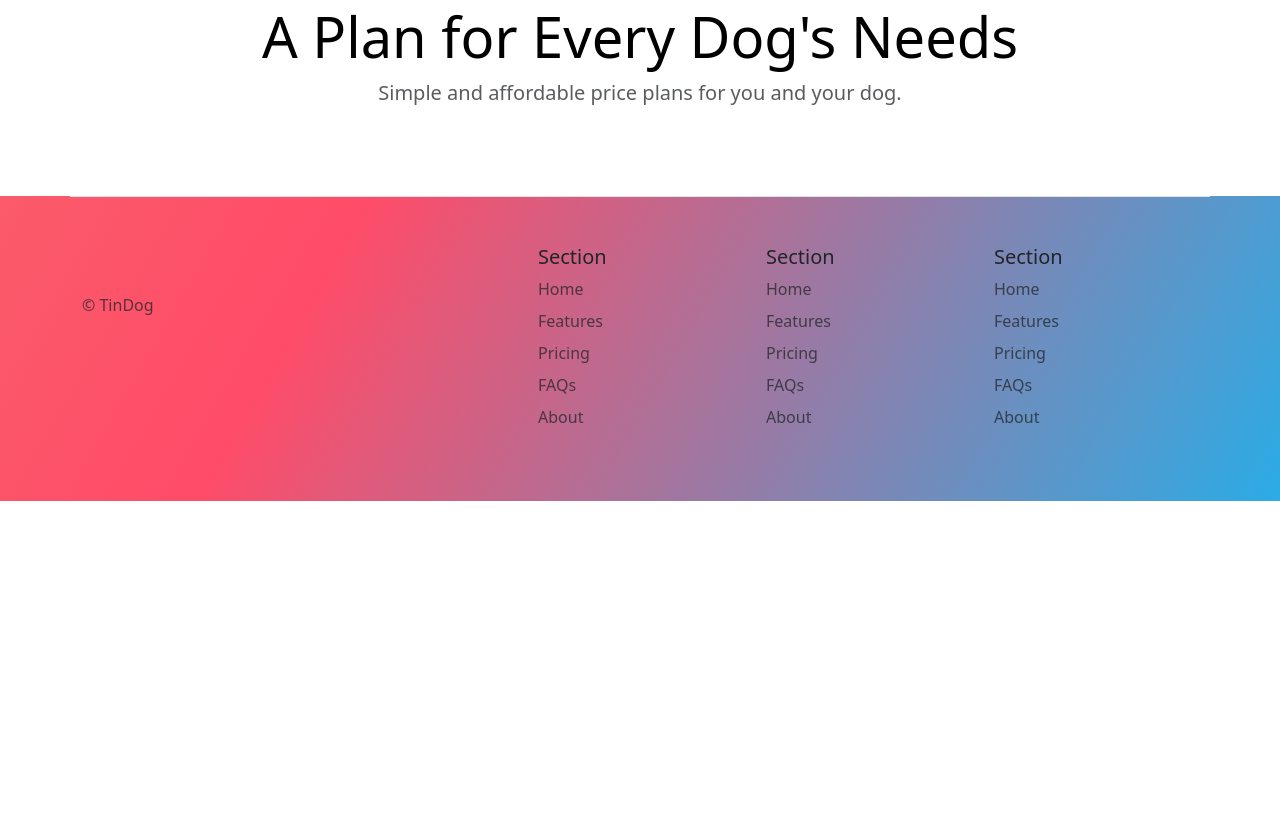
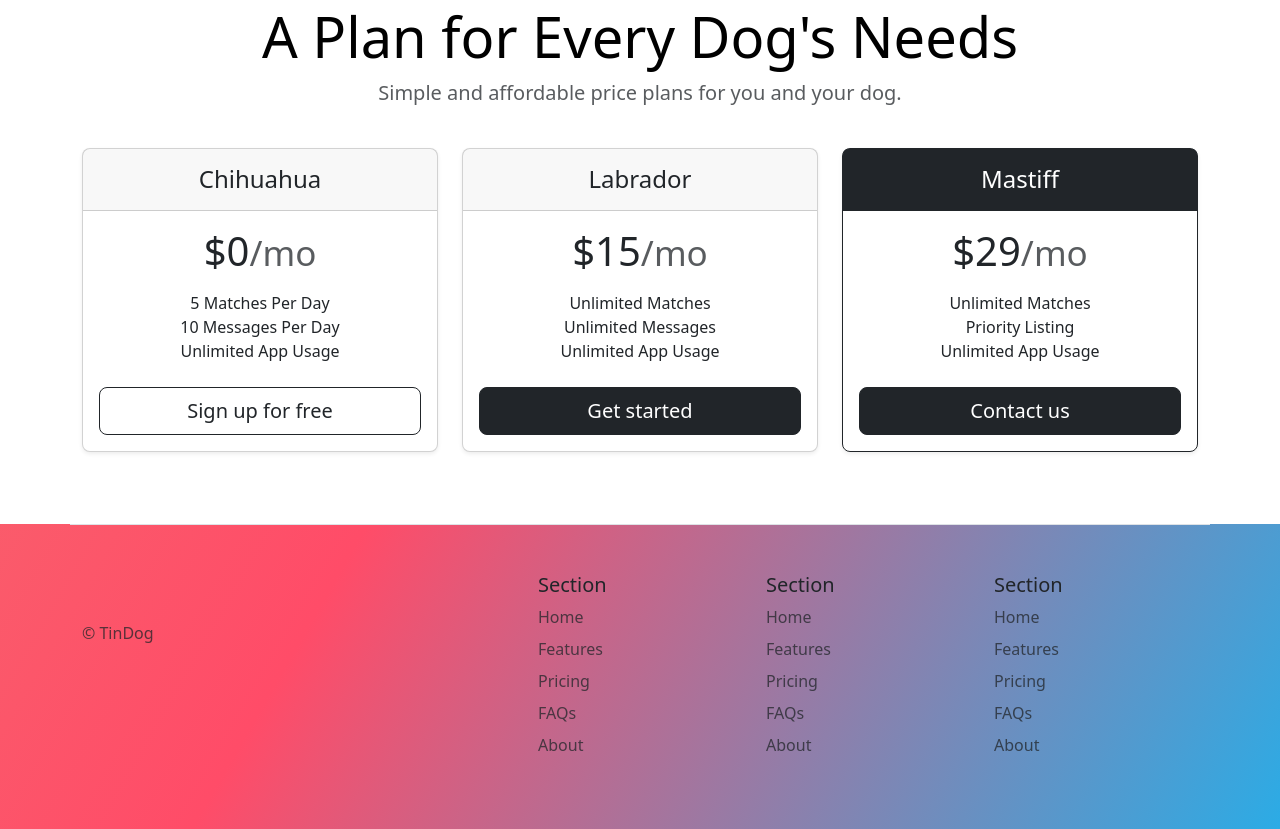
Before and after one commit to MMADHANCSE/myWeb-portfolio, a plain HTML site: page index.html in a window 1280 px wide. Shown: the part 1702-2531 px from the top of the page. Before the commit the page ends 2203 px from the top, so only its background shows below. Drawn offline with nearby package versions, Linux system fonts and the light colour scheme.

Commit message:
Update index.html

```diff
--- a/index.html
+++ b/index.html
@@ -129,7 +129,7 @@
     </section>
 
     <!-- Pricing Section -->
-    <section id="pricing">
+     <section id="pricing">
       <div class="container mt-5">
         <div class="pricing-header p-3 pb-md-4 mx-auto text-center">
           <h2 class="display-4 fw-normal text-body-emphasis">
@@ -140,7 +140,66 @@
           </p>
         </div>
         <div class="row row-cols-1 row-cols-md-3 mb-3 text-center">
-          <!-- Pricing cards here (no images) -->
+          <div class="col">
+            <div class="card mb-4 rounded-3 shadow-sm">
+              <div class="card-header py-3">
+                <h4 class="my-0 fw-normal">Chihuahua</h4>
+              </div>
+              <div class="card-body">
+                <h1 class="card-title pricing-card-title">
+                  $0<small class="text-body-secondary fw-light">/mo</small>
+                </h1>
+                <ul class="list-unstyled mt-3 mb-4">
+                  <li>5 Matches Per Day</li>
+                  <li>10 Messages Per Day</li>
+                  <li>Unlimited App Usage</li>
+                </ul>
+                <button type="button" class="w-100 btn btn-lg btn-outline-dark">
+                  Sign up for free
+                </button>
+              </div>
+            </div>
+          </div>
+          <div class="col">
+            <div class="card mb-4 rounded-3 shadow-sm">
+              <div class="card-header py-3">
+                <h4 class="my-0 fw-normal">Labrador</h4>
+              </div>
+              <div class="card-body">
+                <h1 class="card-title pricing-card-title">
+                  $15<small class="text-body-secondary fw-light">/mo</small>
+                </h1>
+                <ul class="list-unstyled mt-3 mb-4">
+                  <li>Unlimited Matches</li>
+                  <li>Unlimited Messages</li>
+                  <li>Unlimited App Usage</li>
+                </ul>
+                <button type="button" class="w-100 btn btn-lg btn-dark">
+                  Get started
+                </button>
+              </div>
+            </div>
+          </div>
+          <div class="col">
+            <div class="card mb-4 rounded-3 shadow-sm border-dark">
+              <div class="card-header py-3 text-bg-dark border-dark">
+                <h4 class="my-0 fw-normal">Mastiff</h4>
+              </div>
+              <div class="card-body">
+                <h1 class="card-title pricing-card-title">
+                  $29<small class="text-body-secondary fw-light">/mo</small>
+                </h1>
+                <ul class="list-unstyled mt-3 mb-4">
+                  <li>Unlimited Matches</li>
+                  <li>Priority Listing</li>
+                  <li>Unlimited App Usage</li>
+                </ul>
+                <button type="button" class="w-100 btn btn-lg btn-dark">
+                  Contact us
+                </button>
+              </div>
+            </div>
+          </div>
         </div>
       </div>
     </section>
```
